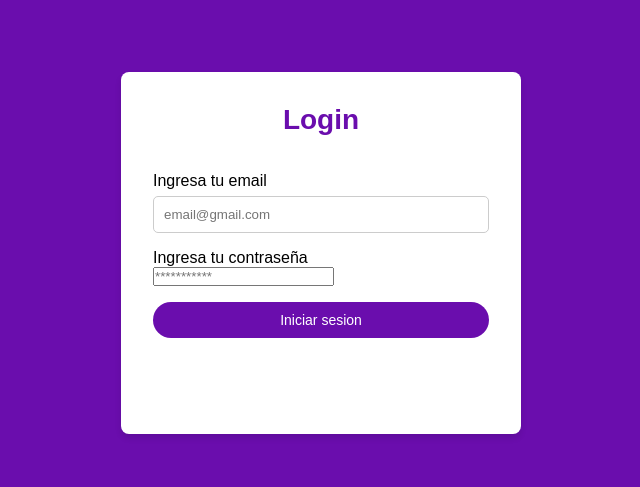
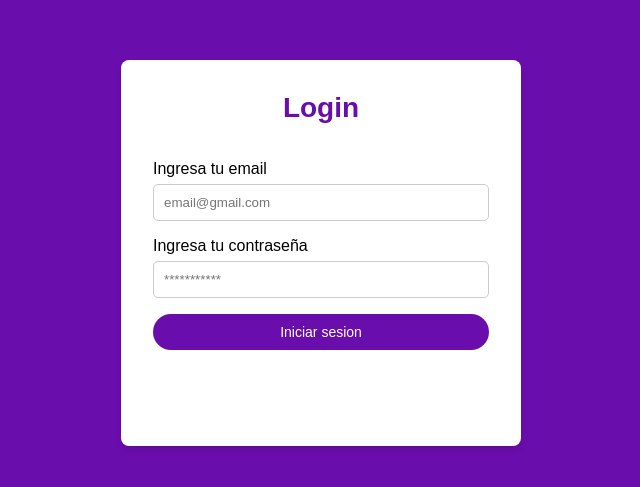
Before and after one commit to bruno-ariel/PWA_TM_27_2025_FRONTEND, a React (Vite) app: page / in a window 1280 px wide. Shown: the part 147-634 px from the top of the page, without its empty margins (319-959 px from the left). Built offline with nearby package versions, Linux system fonts and the light colour scheme.

Commit message:
css pt 2

```diff
--- a/src/screens/LoginScreen.jsx
+++ b/src/screens/LoginScreen.jsx
@@ -53,8 +53,8 @@ const LoginScreen = () => {
                         errores.email.map((error, index) => <p key={index}style={{color: 'red'}}> {error}</p>)
                     }
                 </div>
-                <div>
-                    <label htmlFor="password" className='input-container'> Ingresa tu contraseña </label>
+                <div className='input-container'>
+                    <label htmlFor="password"> Ingresa tu contraseña </label>
                     <input
                         type='password'
                         name='password'
```
